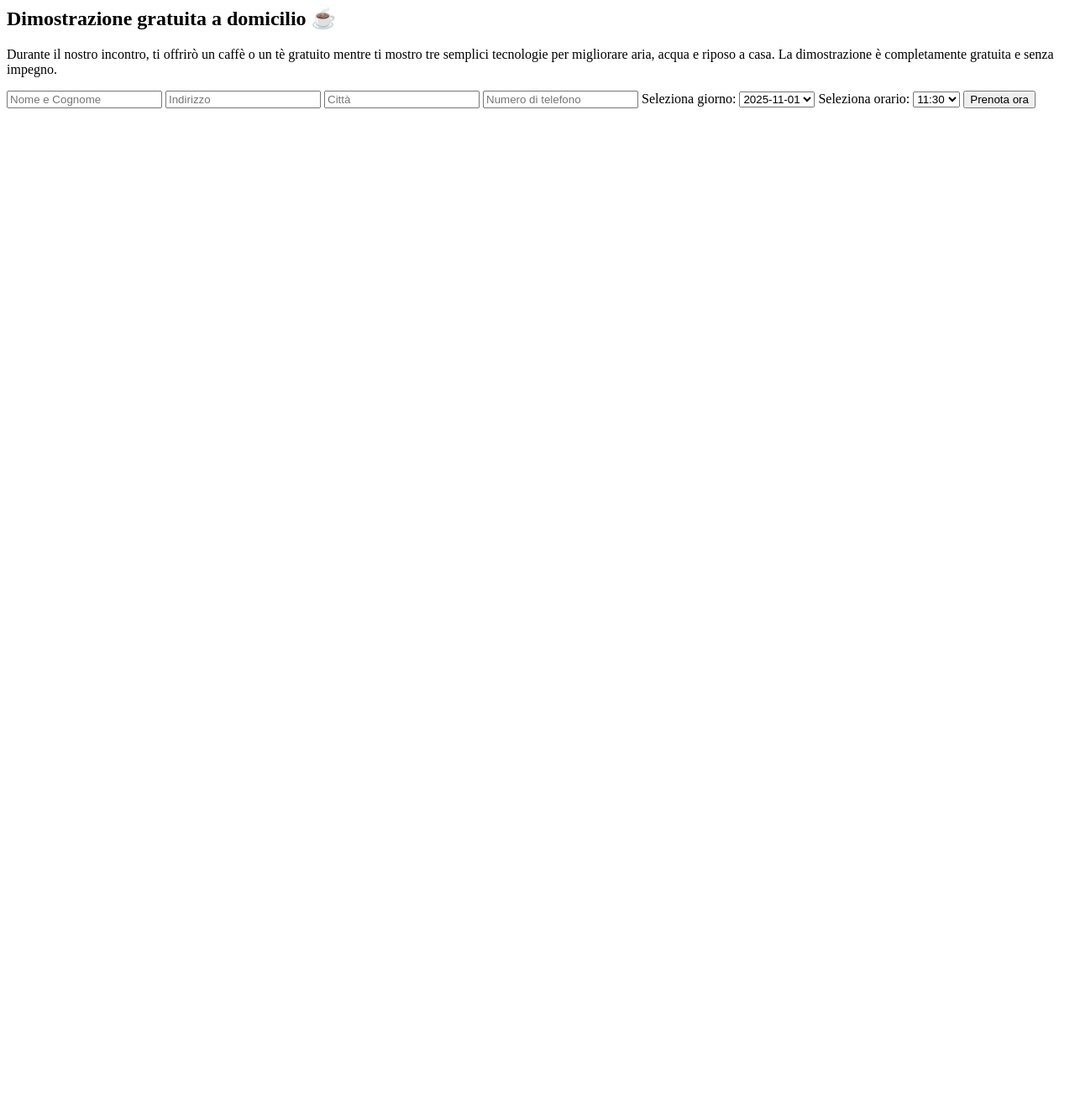
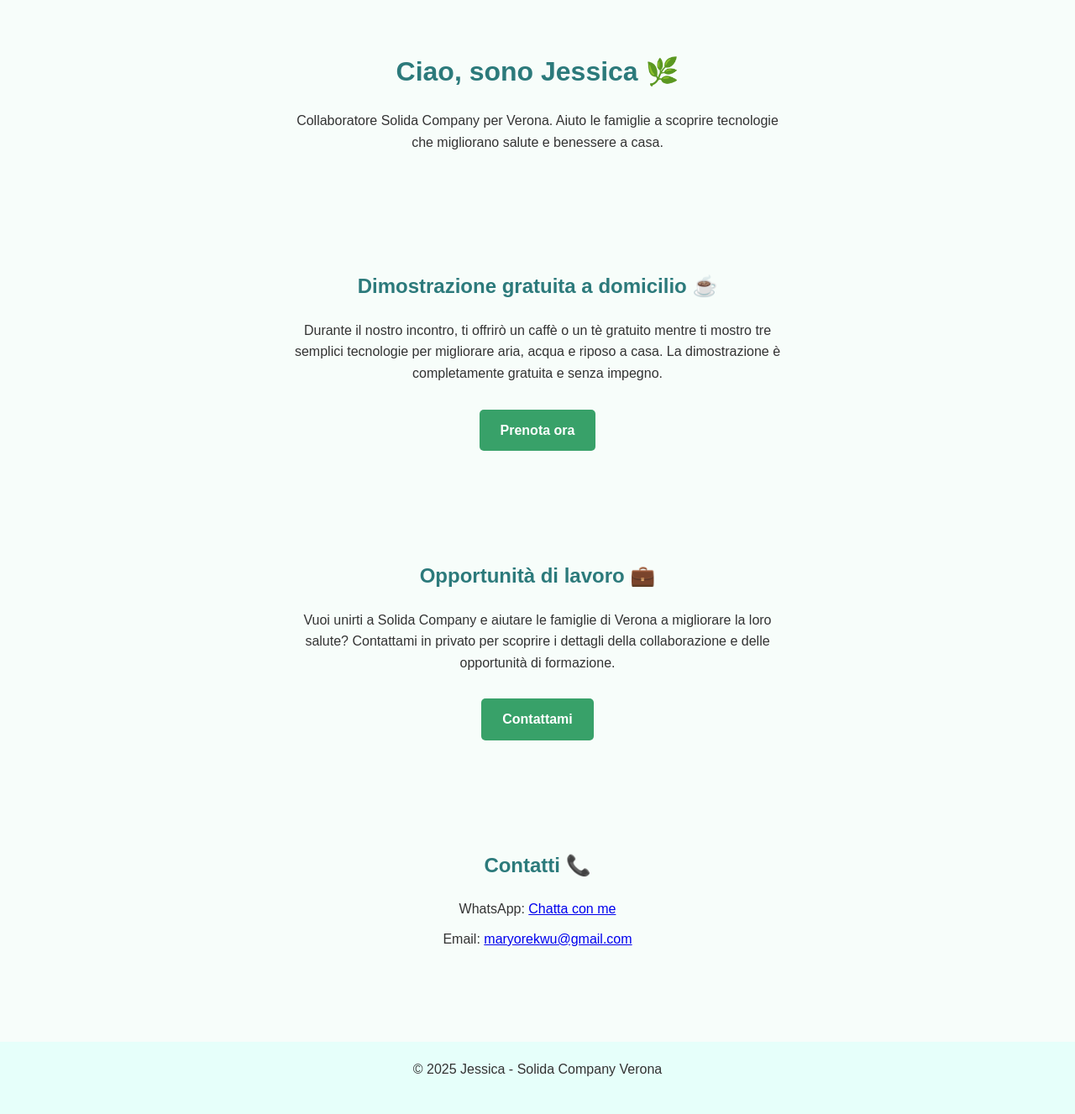
Before and after one commit to Jedotholdingservices/jedot.org, a plain HTML site: page index.html in a window 1280 px wide. Shown: the whole page at 84% size. Before the commit the page ends 800 px from the top, so only its background shows below. Drawn offline with Linux system fonts and the light colour scheme; no server answers.

Commit message:
Refactor index.html structure and content

```diff
--- a/index.html
+++ b/index.html
@@ -1,9 +1,25 @@
-<!-- FREE DEMO SECTION -->
-<section id="demo">
-    <h2>Dimostrazione gratuita a domicilio ☕️</h2>
-    <p>Durante il nostro incontro, ti offrirò un caffè o un tè gratuito mentre ti mostro tre semplici tecnologie per migliorare aria, acqua e riposo a casa. La dimostrazione è completamente gratuita e senza impegno.</p>
+<!DOCTYPE html>
+<html lang="it">
+<head>
+    <meta charset="UTF-8">
+    <meta name="viewport" content="width=device-width, initial-scale=1.0">
+    <title>Jessica - Solida Company Verona</title>
+    <link rel="stylesheet" href="style.css">
+</head>
+<body>
 
-    <!-- FORM PRENOTAZIONE -->
+    <!-- HEADER / HOMEPAGE -->
+    <header>
+        <h1>Ciao, sono Jessica 🌿</h1>
+        <p>Collaboratore Solida Company per Verona. Aiuto le famiglie a scoprire tecnologie che migliorano salute e benessere a casa.</p>
+    </header>
+
+    <!-- FREE DEMO SECTION -->
+    <section id="demo">
+        <h2>Dimostrazione gratuita a domicilio ☕️</h2>
+        <p>Durante il nostro incontro, ti offrirò un caffè o un tè gratuito mentre ti mostro tre semplici tecnologie per migliorare aria, acqua e riposo a casa. La dimostrazione è completamente gratuita e senza impegno.</p>
+        <a href="#" id="openBooking" class="btn">Prenota ora</a>
+<div id="bookingContainer" style="display:none; text-align:center; margin-top:20px;">
     <form id="bookingForm">
         <input type="text" id="nome" placeholder="Nome e Cognome" required>
         <input type="text" id="indirizzo" placeholder="Indirizzo" required>
@@ -26,9 +42,30 @@
 
         <button type="submit" class="btn">Prenota ora</button>
     </form>
+    <p id="msg"></p>
+</div>
+    </section>
 
-    <p id="msg"></p>
-</section>
+    <!-- JOB OPPORTUNITY SECTION -->
+    <section id="job">
+        <h2>Opportunità di lavoro 💼</h2>
+        <p>Vuoi unirti a Solida Company e aiutare le famiglie di Verona a migliorare la loro salute? Contattami in privato per scoprire i dettagli della collaborazione e delle opportunità di formazione.</p>
+        <a href="mailto:maryorekwu@gmail.com" class="btn">Contattami</a>
+    </section>
 
-<!-- Firebase SDK -->
-<script type="module" src="script.js"></script>
+    <!-- CONTACT SECTION -->
+    <section id="contact">
+        <h2>Contatti 📞</h2>
+        <ul>
+            <li>WhatsApp: <a href="https://wa.me/393202359574" target="_blank">Chatta con me</a></li>
+            <li>Email: <a href="mailto:maryorekwu@gmail.com">maryorekwu@gmail.com</a></li>
+        </ul>
+    </section>
+
+    <footer>
+        <p>© 2025 Jessica - Solida Company Verona</p>
+    </footer>
+
+    <script src="script.js"></script>
+</body>
+</html>
```
